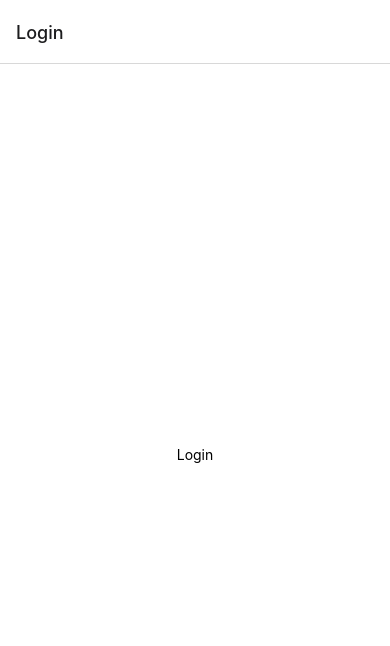
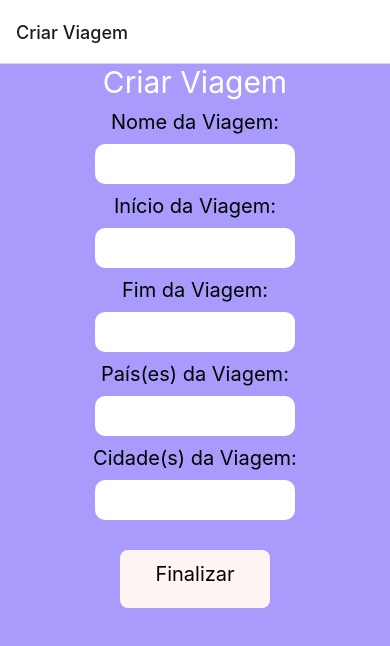
Before and after one commit to DS-2021-2-Feudo-Azul-Hortencia/Frontend, a React Native app: screen / in a window 390 px wide. Shown: the top 646 px of the page. Built offline with nearby package versions, Linux system fonts and the light colour scheme.

Commit message:
Criação da tela Criar Viagem

```diff
--- a/App.js
+++ b/App.js
@@ -1,5 +1,5 @@
 import React from 'react';
-import Login from './src/pages/login';
+import Login from './src/pages/criar_viagem';
 import { createNativeStackNavigator } from '@react-navigation/native-stack';
 import { NavigationContainer } from '@react-navigation/native';
 
@@ -12,7 +12,7 @@ export default function App() {
     <NavigationContainer>
       <Stack.Navigator>
         <Stack.Screen
-          name="Login"
+          name="Criar Viagem"
           component={Login}
         />
       </Stack.Navigator>
--- /dev/null
+++ b/src/pages/criar_viagem/index.js
@@ -0,0 +1,37 @@
+import React from 'react';
+import { Text, View, TextInput, TouchableOpacity, ScrollView } from 'react-native';
+import styles from './styles';
+
+export default function Login() {
+  return (
+     <ScrollView style={styles.scrollview}>
+        <View style={styles.container}>
+          <Text style={styles.white1}>Criar Viagem</Text>
+
+          <Text style={styles.black1}>Nome da Viagem:</Text>
+          <TextInput style={styles.input}/>
+
+          <Text style={styles.black1}>Início da Viagem:</Text>
+          <TextInput style={styles.input}/>
+
+          <Text style={styles.black1}>Fim da Viagem:</Text>
+          <TextInput style={styles.input}/>
+
+          <Text style={styles.black1}>País(es) da Viagem:</Text>
+          <TextInput style={styles.input}/>
+
+          <Text style={styles.black1}>Cidade(s) da Viagem:</Text>
+          <TextInput style={styles.input}/>
+
+          <TouchableOpacity
+            style={styles.button}
+            onPress={console.log("Press")}>
+              <View style={styles.aligntxt}>
+                <Text style={styles.black1}>Finalizar</Text>
+              </View>
+          </TouchableOpacity>
+        </View>
+      </ScrollView>
+
+  );
+}
--- /dev/null
+++ b/src/pages/criar_viagem/styles.js
@@ -0,0 +1,55 @@
+import { StyleSheet } from "react-native";
+
+const styles = StyleSheet.create({
+    scrollview: {
+      backgroundColor: '#A99BFC',
+    },
+
+    container: {
+      flex: 1,
+      backgroundColor: '#A99BFC',
+      alignItems: 'center',
+      justifyContent: 'center',
+    },
+
+    aligntxt: {
+      alignItems: 'center',
+      justifyContent: 'center',
+
+    },
+
+    white1: {
+      color: '#fff',
+      fontSize: 30,
+      marginBottom: 10,
+    },
+
+    white2: {
+      color: '#fff',
+      fontSize: 20,
+    },
+
+    black1:{
+      color: 'black',
+      fontSize: 20,
+      marginBottom: 10,
+    },
+
+    input:{
+      backgroundColor: '#fff',
+      borderRadius: 10,
+      width: 200,
+      height: 40,
+      marginBottom: 10,
+    },
+    button:{
+      marginTop: 20,
+      backgroundColor: '#FFF5F5',
+      padding: 12,
+      borderRadius: 8,
+      width: 150,
+    },
+
+  });
+
+  export default styles
--- a/src/pages/login/index.js
+++ /dev/null
@@ -1,11 +0,0 @@
-import React from 'react';
-import { Text, View } from 'react-native';
-import styles from './styles';
-
-export default function Login() {
-  return (
-    <View style={styles.container}>
-      <Text>Login</Text>
-    </View>
-  );
-}
--- a/src/pages/login/styles.js
+++ /dev/null
@@ -1,12 +0,0 @@
-import { StyleSheet } from "react-native";
-
-const styles = StyleSheet.create({
-    container: {
-      flex: 1,
-      backgroundColor: '#fff',
-      alignItems: 'center',
-      justifyContent: 'center',
-    },
-  });
-
-  export default styles
```
